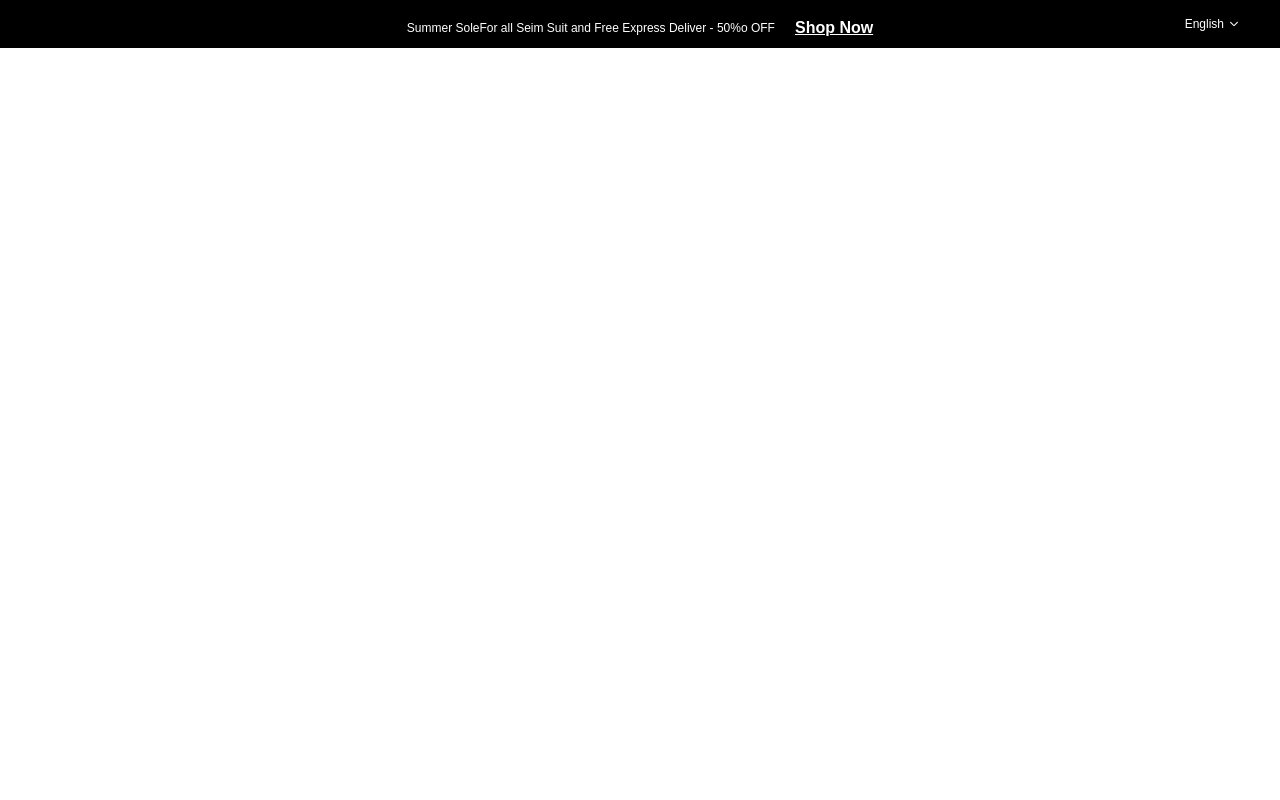
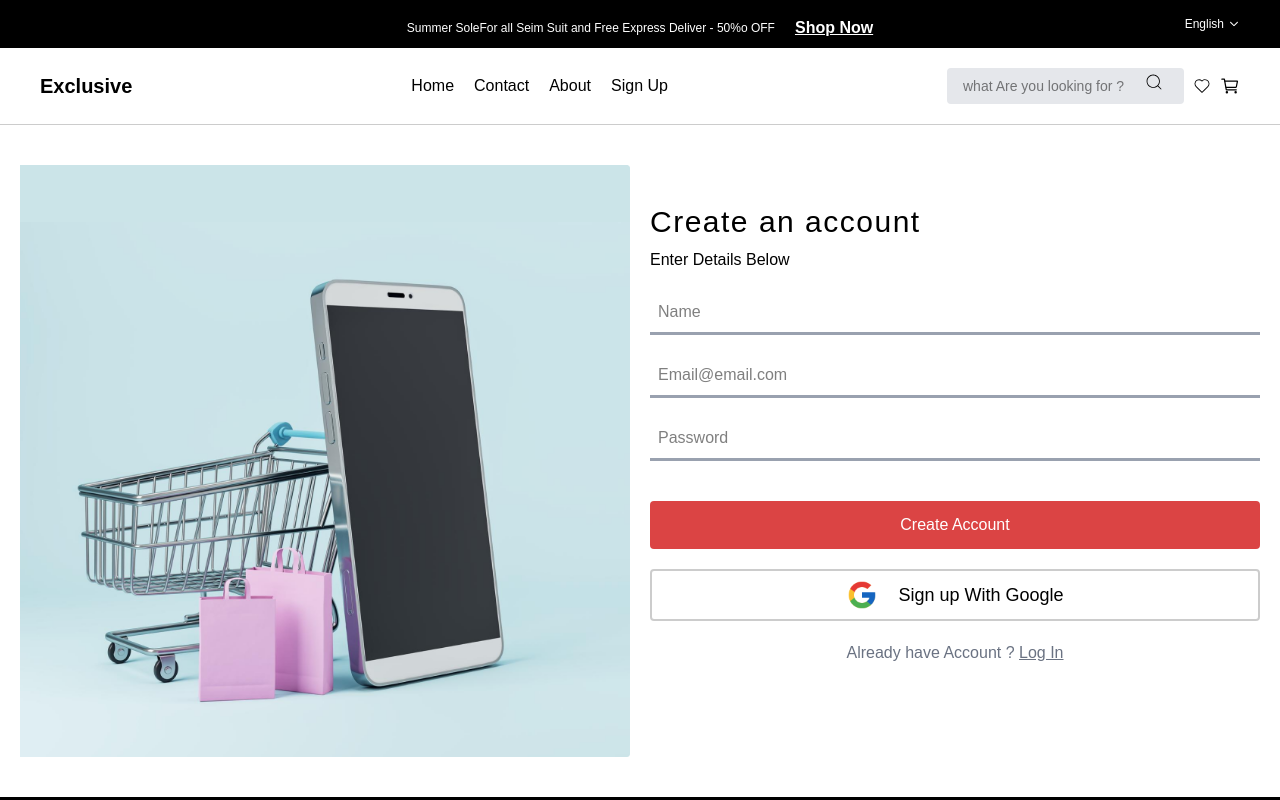
Before and after one commit to almamun0101/exclusive, a Next.js app: page /signup in a window 1280 px wide. Shown: the top 800 px of the page. Built offline with nearby package versions, Linux system fonts and the light colour scheme.

Commit message:
sign in done

```diff
--- a/src/app/signin/page.jsx
+++ b/src/app/signin/page.jsx
@@ -4,9 +4,14 @@ import Navbar from "@/component/Navbar";
 import Topbar from "@/component/Topbar";
 import React, { useState } from "react";
 import firebaseConfig from "@/firebase.config";
-import { getAuth, createUserWithEmailAndPassword } from "firebase/auth";
+import { getAuth, signInWithEmailAndPassword  } from "firebase/auth";
+import { redirect } from "next/dist/server/api-utils";
+import { useRouter } from "next/navigation";
+
+
 const page = () => {
   const auth = getAuth();
+ const router = useRouter();
   const [nameInput, setNameInput] = useState("");
   const [emailInput, setEmailInput] = useState("");
   const [passwordInput, setPasswordInput] = useState("");
@@ -14,44 +19,39 @@ const page = () => {
   const handleSubmit = (e) => {
     e.preventDefault();
 
-    createUserWithEmailAndPassword(auth, emailInput, passwordInput)
+    signInWithEmailAndPassword(auth, emailInput, passwordInput)
       .then((userCredential) => {
         // Signed up
-       console.log("Accout Create Successfully")
+       console.log("Login Successfully")
+      router.push("/");
       })
       .catch((error) => {
         const errorCode = error.code;
         const errorMessage = error.message;
         console.log( errorCode, errorMessage)
       });
+
   };
 
   return (
     <div>
       <Topbar />
       <Navbar />
-      <div className="container flex justify-between py-10 ">
-        <div className="w-1/2">
+      <div className="container flex justify-between py-10 px-5 gap-5 items-center">
+        <div className="hidden md:block w-1/2">
           <img src="SideImage.png" alt="SideImage" />
         </div>
 
-        <div className="w-1/3">
-          <h2 className="text-3xl font-medium tracking-wider py-2">
-            Create an account
+        <div className="md:w-1/2 ">
+          <h2 className="text-3xl font-bold tracking-wide py-2">
+            Login To Your account
           </h2>
-          <p className="">Enter Details Below</p>
           <form
             onSubmit={handleSubmit}
             action=""
             className="flex flex-col py-5 gap-5"
           >
-            <input
-              type="text"
-              className="border-b-3 border-gray-400 p-2"
-              placeholder="Name"
-              onChange={(e) => setNameInput(e.target.value)}
-              required
-            />
+
             <input
               type="email"
               className="border-b-3 border-gray-400 p-2"
@@ -66,7 +66,7 @@ const page = () => {
               onChange={(e) => setPasswordInput(e.target.value)}
               required
             />
-            <button className="mt-5 bg-pri text-white rounded-sm w-full py-5">
+            <button className="mt-5 bg-pri text-white rounded-sm w-full py-3">
               Create Account
             </button>
             <button
@@ -74,13 +74,13 @@ const page = () => {
               className="border-2 flex items-center justify-center text-lg gap-5 border-black/20 text-black rounded-sm w-full p-2"
             >
               {" "}
-              <img src="./googleicon.png" alt="googleicon" className="w-10 " />
+              <img src="./googleicon.png" alt="googleicon" className="w-8 " />
               Sign up With Google
             </button>
             <p className="text-gray-500 pb-10 text-center">
-              Already have Account ?{" "}
+             Login Problem ?{" "}
               <a href="" className="underline">
-                Log In
+              Need Help
               </a>
             </p>
           </form>
--- a/src/app/signup/page.jsx
+++ b/src/app/signup/page.jsx
@@ -1,13 +1,100 @@
-import Topbar from '@/component/Topbar'
-import React from 'react'
+"use client";
+import Footer from "@/component/Footer";
+import Navbar from "@/component/Navbar";
+import Topbar from "@/component/Topbar";
+import React, { useState } from "react";
+import firebaseConfig from "@/firebase.config";
+import { getAuth, createUserWithEmailAndPassword } from "firebase/auth";
+import { useRouter } from "next/navigation";
+import Link from "next/link";
 
-const signup = () => {
+
+const page = () => {
+  const auth = getAuth();
+  const route = useRouter();
+  const [nameInput, setNameInput] = useState("");
+  const [emailInput, setEmailInput] = useState("");
+  const [passwordInput, setPasswordInput] = useState("");
+
+  const handleSubmit = (e) => {
+    e.preventDefault();
+
+    createUserWithEmailAndPassword(auth, emailInput, passwordInput)
+      .then((userCredential) => {
+        // Signed up
+        console.log("Accout Create Successfully");
+        route.push("/signin")
+      })
+      .catch((error) => {
+        const errorCode = error.code;
+        const errorMessage = error.message;
+        console.log(errorCode, errorMessage);
+      });
+  };
+
   return (
     <div>
-        {/* top bar */}
-        <Topbar/>
+      <Topbar />
+      <Navbar />
+      <div className="container flex justify-between py-10 px-5 gap-5 items-center">
+        <div className="hidden md:block w-1/2">
+          <img src="SideImage.png" alt="SideImage" />
+        </div>
+
+        <div className="md:w-1/2 ">
+          <h2 className="text-3xl font-medium tracking-wider py-2">
+            Create an account
+          </h2>
+          <p className="">Enter Details Below</p>
+          <form
+            onSubmit={handleSubmit}
+            action=""
+            className="flex flex-col py-5 gap-5"
+          >
+            <input
+              type="text"
+              className="border-b-3 border-gray-400 p-2"
+              placeholder="Name"
+              onChange={(e) => setNameInput(e.target.value)}
+              required
+            />
+            <input
+              type="email"
+              className="border-b-3 border-gray-400 p-2"
+              placeholder="Email@email.com"
+              onChange={(e) => setEmailInput(e.target.value)}
+              required
+            />
+            <input
+              type="password"
+              className="border-b-3 border-gray-400 p-2 "
+              placeholder="Password"
+              onChange={(e) => setPasswordInput(e.target.value)}
+              required
+            />
+            <button className="mt-5 bg-pri text-white rounded-sm w-full py-3">
+              Create Account
+            </button>
+            <button
+              type={"submit"}
+              className="border-2 flex items-center justify-center text-lg gap-5 border-black/20 text-black rounded-sm w-full p-2"
+            >
+              {" "}
+              <img src="./googleicon.png" alt="googleicon" className="w-8 " />
+              Sign up With Google
+            </button>
+            <p className="text-gray-500 pb-10 text-center">
+              Already have Account ?{" "}
+              <Link href="/signin" className="underline">
+                Log In
+              </Link>
+            </p>
+          </form>
+        </div>
+      </div>
+      <Footer />
     </div>
-  )
-}
+  );
+};
 
-export default signup
+export default page;
```
